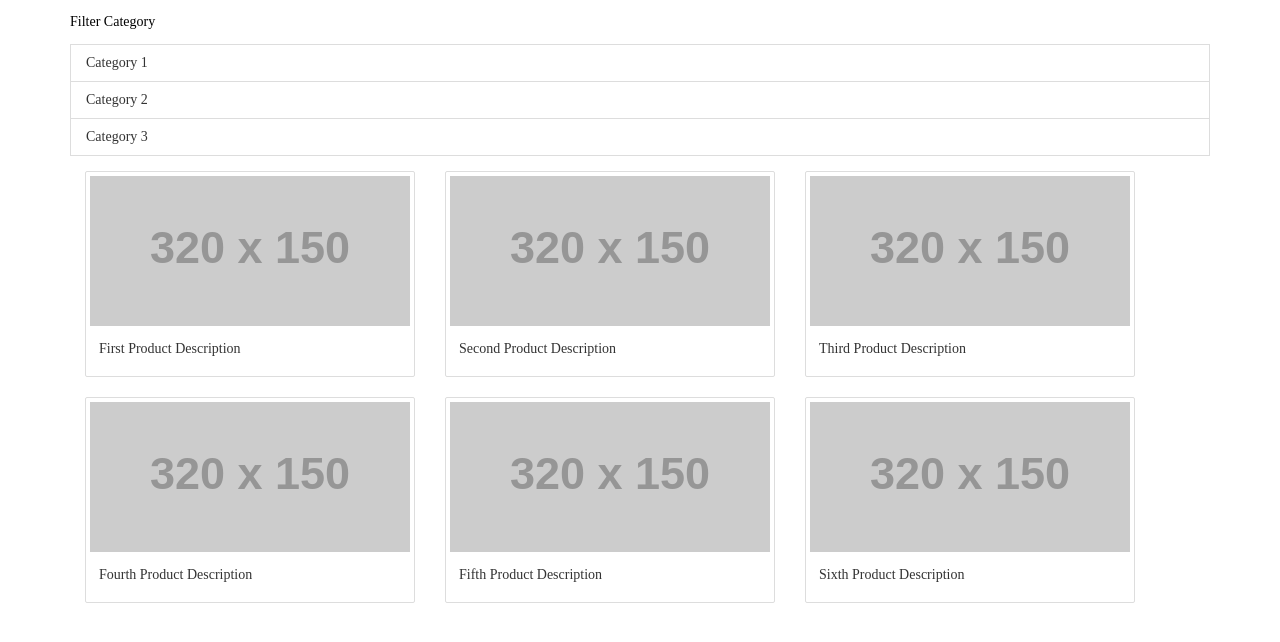
After one commit to rsaraswati/Grab-it-Up, a PHP site: page /product_list.html in a window 1280 px wide. The commit adds this page. Shown: the top 642 px of the page. Run offline with PHP 8.4, Linux system fonts and the light colour scheme; grey boxes labelled with a size stand in for pictures from a placeholder-image service; some libraries are stand-ins or nearby versions.

Commit message:
Product list page

```diff
--- a/css.css
+++ b/css.css
@@ -120,3 +120,142 @@ footer
 	width: 100%;
 	position: relative;
 }
+
+/*-----------------------------------
+    Product List
+-------------------------------------*/
+body
+{
+  margin: 0;
+}
+a
+{
+  color: #333333;
+  text-decoration: none;
+  background-color: transparent;
+}
+a:visited
+{
+  text-decoration: underline;
+}
+*
+{
+  -webkit-box-sizing: border-box;
+     -moz-box-sizing: border-box;
+          box-sizing: border-box;
+}
+body
+{
+  font-size: 14px;
+  background-color: #ffffff;
+}
+figure
+{
+  margin: 0;
+}
+img
+{
+  vertical-align: middle;
+}
+.img-rounded {
+  border-radius: 10px;
+}
+.img-thumbnail
+{
+  display: inline-block;
+  max-width: 100%;
+  height: auto;
+  padding: 4px;
+  line-height: 1.42857143;
+  background-color: #fff;
+  border: 1px solid #ddd;
+  border-radius: 4px;
+}
+.container
+{
+  padding-right: 15px;
+  padding-left: 15px;
+  margin-right: auto;
+  margin-left: auto;
+}
+@media (min-width: 768px)
+{
+  .container
+  {
+    width: 750px;
+  }
+}
+@media (min-width: 992px)
+{
+  .container
+  {
+    width: 970px;
+  }
+}
+@media (min-width: 1200px)
+{
+  .container
+  {
+    width: 1170px;
+  }
+}
+.container-fluid
+{
+  padding-right: 15px;
+  padding-left: 15px;
+  margin-right: auto;
+  margin-left: auto;
+}
+#bootstrap
+{
+  position: relative;
+  min-height: 1px;
+  padding-right: 15px;
+  padding-left: 15px;
+  float: left;
+}
+table
+{
+  background-color: transparent;
+}
+caption
+{
+  padding-top: 8px;
+  padding-bottom: 8px;
+  color: #777;
+  text-align: left;
+}
+th
+{
+  text-align: left;
+}
+.table
+{
+  width: 100%;
+  max-width: 100%;
+  margin-bottom: 20px;
+}
+.thumbnail
+{
+  display: block;
+  padding: 4px;
+  margin-bottom: 20px;
+  line-height: 2;
+  background-color: #fff;
+  border: 1px solid #ddd;
+  border-radius: 2px;
+}
+.thumbnail .caption
+{
+  padding: 9px;
+  color: #333;
+}
+.category
+{
+  position: relative;
+  display: block;
+  padding: 10px 15px;
+  margin-bottom: -1px;
+  background-color: #fff;
+  border: 1px solid #ddd;
+}
--- /dev/null
+++ b/product_list.html
@@ -0,0 +1,67 @@
+<!DOCTYPE html>
+<html lang="en">
+<head>
+    <meta charset="utf-8">
+    <link href="css.css" rel="stylesheet">
+    <script src="http://code.jquery.com/jquery-1.11.3.min.js"></script>
+    <script src="home.js" type="text/javascript"></script>
+</head>
+<body>
+    <div class="container">
+        <p>Filter Category</p>
+        <div class="list-group">
+            <a href="#" class="category">Category 1</a>
+            <a href="#" class="category">Category 2</a>
+            <a href="#" class="category">Category 3</a>
+        </div> <br/>
+        <div class="col-sm-4 col-lg-4 col-md-4" id="bootstrap">
+            <div class="thumbnail">
+                <img src="http://placehold.it/320x150" alt="">
+                <div class="caption">
+                   <a href="#">First Product Description</a>
+                </div>
+            </div>
+        </div>
+        <div class="col-sm-4 col-lg-4 col-md-4" id="bootstrap">
+            <div class="thumbnail">
+                <img src="http://placehold.it/320x150" alt="">
+                <div class="caption">
+                    <a href="#">Second Product Description</a>
+                </div>
+            </div>
+        </div>
+        <div class="col-sm-4 col-lg-4 col-md-4" id="bootstrap">
+            <div class="thumbnail">
+                <img src="http://placehold.it/320x150" alt="">
+                <div class="caption">
+                    <a href="#">Third Product Description</a>
+                </div>
+            </div>
+        </div>
+        <div class="col-sm-4 col-lg-4 col-md-4" id="bootstrap">
+            <div class="thumbnail">
+                <img src="http://placehold.it/320x150" alt="">
+                <div class="caption">
+                    <a href="#">Fourth Product Description</a>
+                </div>
+            </div>
+        </div>
+        <div class="col-sm-4 col-lg-4 col-md-4" id="bootstrap">
+            <div class="thumbnail">
+                <img src="http://placehold.it/320x150" alt="">
+                <div class="caption">
+                    <a href="#">Fifth Product Description</a>
+                </div>
+            </div>
+        </div>
+        <div class="col-sm-4 col-lg-4 col-md-4" id="bootstrap">
+            <div class="thumbnail">
+                <img src="http://placehold.it/320x150" alt="">
+                <div class="caption">
+                    <a href="#">Sixth Product Description</a>
+                </div>
+            </div>
+        </div>
+    </div>
+</body>
+</html>
```
Lines whose indentation alone changed are shown as unchanged.
